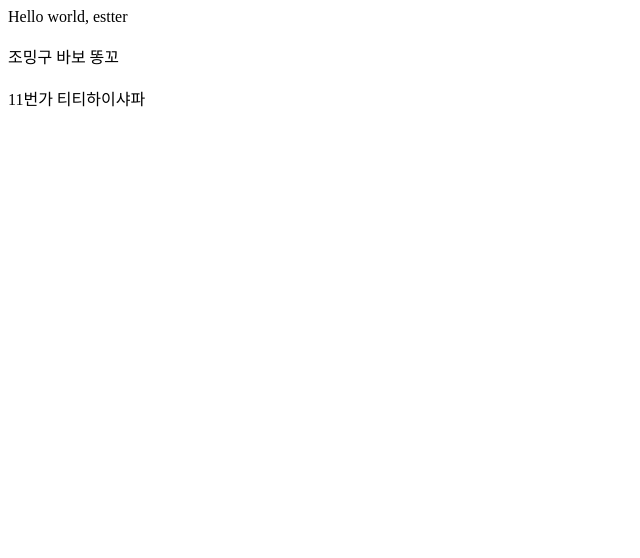
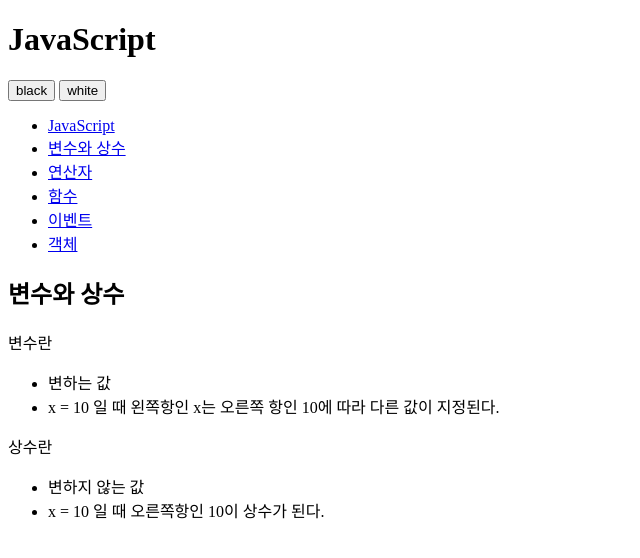
Before and after one commit to estter/opentutorials-estter, a plain HTML site: page index.html in a window 1280 px wide. Shown: the whole page, without its empty margins (0-640 px from the left). Drawn offline with Linux system fonts and the light colour scheme.

Commit message:
change index.html

```diff
--- a/index.html
+++ b/index.html
@@ -1,24 +1,53 @@
 <!DOCTYPE html>
-<html lang="en">
+<html>
     <head>
         <meta charset="utf-8" />
-
-        <!-- Always force latest IE rendering engine (even in intranet) & Chrome Frame
-        Remove this if you use the .htaccess -->
-        <meta http-equiv="X-UA-Compatible" content="IE=edge,chrome=1" />
-
-        <title>index</title>
-        <meta name="description" content="" />
-        <meta name="author" content="egoing" />
-
-        <meta name="viewport" content="width=device-width; initial-scale=1.0" />
-
-        <!-- Replace favicon.ico & apple-touch-icon.png in the root of your domain and delete these references -->
-        <link rel="shortcut icon" href="/favicon.ico" />
-        <link rel="apple-touch-icon" href="/apple-touch-icon.png" />
     </head>
 
-    <body>
-        Hello world, estter <br><br>조밍구 바보 똥꼬 <br><br>11번가 티티하이샤파
+    <body id="body">
+        <div>
+            <header>
+                <h1>JavaScript</h1>
+            </header>
+            <div id="toolbar">
+                <input type="button" value="black" />
+                <input type="button" value="white" />
+            </div>
+            <nav>
+                <ul>
+                    <li><a href="http://opentutorials.org/course/49/17">JavaScript</a></li>
+                    <li><a href="http://opentutorials.org/course/49/16">변수와 상수</a></li>
+                    <li><a href="http://opentutorials.org/course/49/18">연산자</a></li>
+                    <li><a href="http://opentutorials.org/course/49/19">함수</a></li>
+                    <li><a href="http://opentutorials.org/course/49/20">이벤트</a></li>
+                    <li><a href="http://opentutorials.org/course/49/21">객체</a></li>
+                </ul>
+            </nav>
+            <article>
+                <h2>변수와 상수</h2>
+                <div>
+                    <p>변수란</p>
+                    <ul>
+                        <li>
+                            변하는 값
+                        </li>
+                        <li>
+                            x = 10 일 때 왼쪽항인 x는 오른쪽 항인 10에 따라 다른 값이 지정된다.
+                        </li>
+                    </ul>
+                    <p>
+                        상수란
+                    </p>
+                    <ul>
+                        <li>
+                            변하지 않는 값
+                        </li>
+                        <li>
+                            x = 10 일 때 오른쪽항인 10이 상수가 된다.
+                        </li>
+                    </ul>
+                </div>
+            </article>
+        </div>
     </body>
 </html>
```
